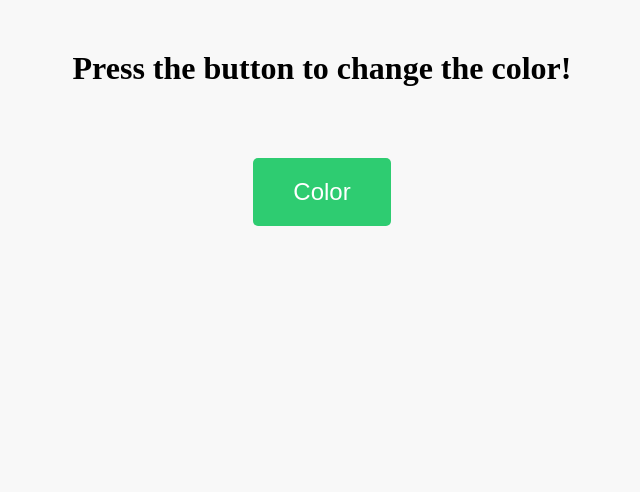
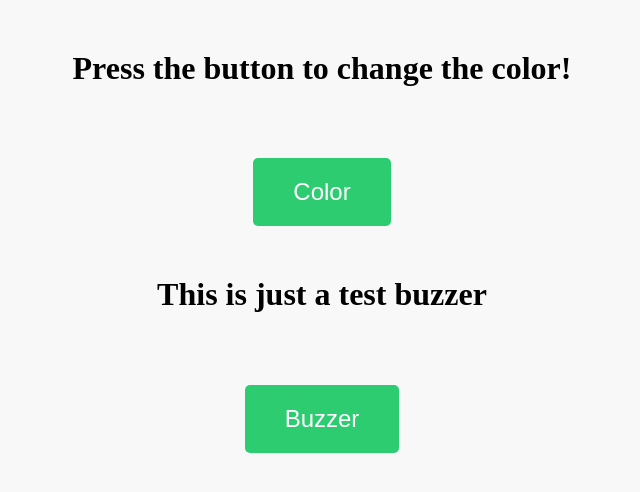
Before and after one commit to rexbliser/test, a plain HTML site: page index.html in a window 1280 px wide. Shown: the whole page, without its empty margins (318-958 px from the left). Drawn offline with Linux system fonts and the light colour scheme.

Commit message:
buzzer basic

```diff
--- a/index.html
+++ b/index.html
@@ -34,5 +34,14 @@
         document.body.style.backgroundColor = randomColor;
       }
     </script>
+    <h1>This is just a test buzzer</h1>
+    <button id="buzzer" onclick="buzz()">Buzzer</button>
+
+    <script>
+      function buzz() {
+        alert("You buzzed!")
+      }
+      </script>
+
   </body>
 </html>
```
